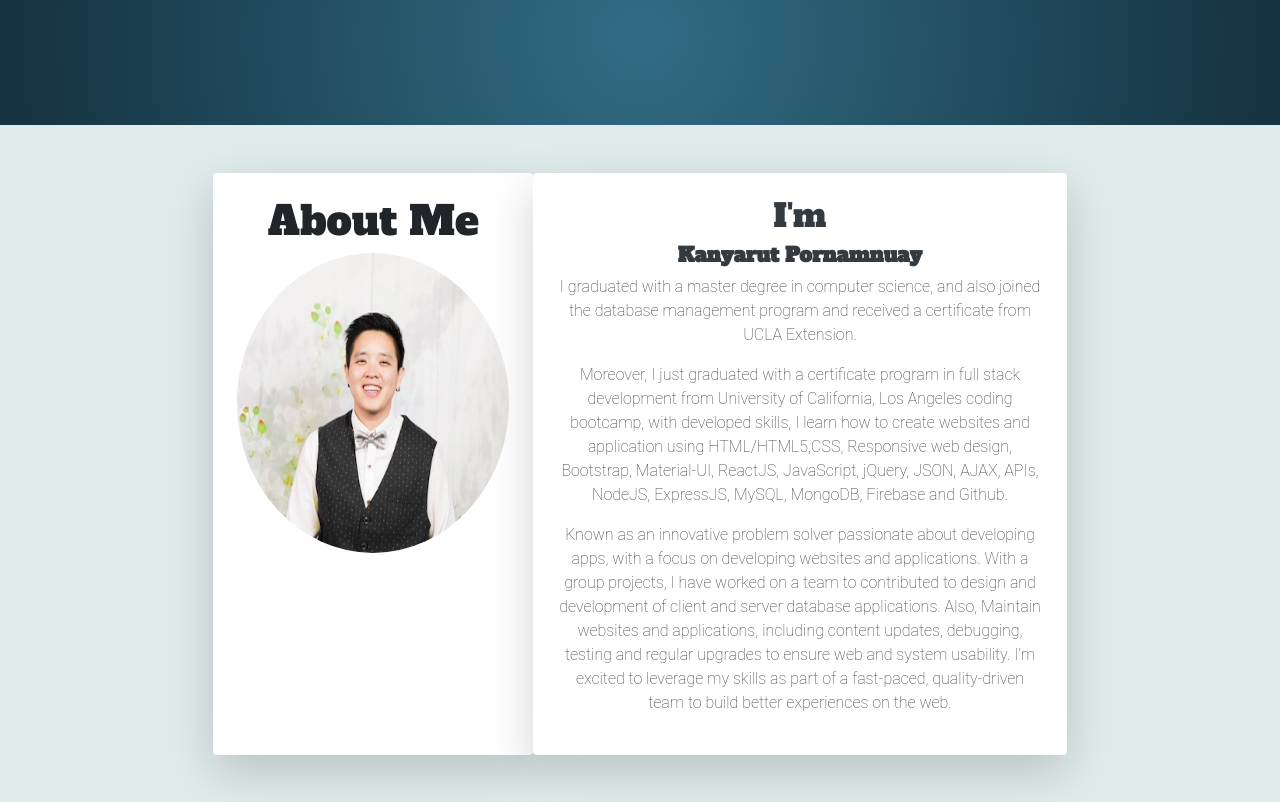
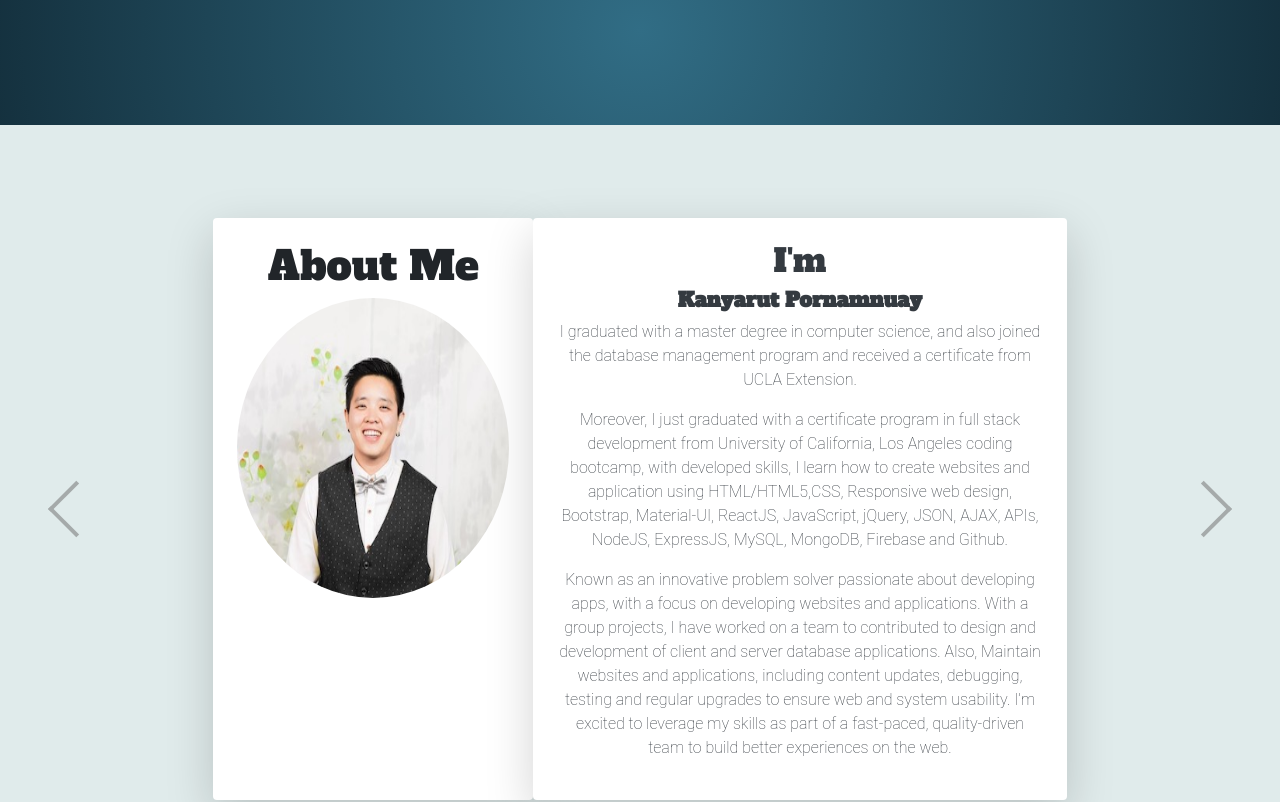
Before and after one commit to benbaba2525/kanyarut-portfolio, a React (Create React App) app: page / in a window 1280 px wide. Shown: the part 880-1682 px from the top of the page. Built offline with nearby package versions, Linux system fonts and the light colour scheme.

Commit message:
added awesome slide to about page

```diff
--- a/package.json
+++ b/package.json
@@ -15,6 +15,7 @@
     "path": "^0.12.7",
     "react": "^17.0.0",
     "react-awesome-button": "^6.5.1",
+    "react-awesome-slider": "^4.1.0",
     "react-bootstrap": "^1.4.0",
     "react-dom": "^17.0.0",
     "react-scripts": "3.4.4",
--- a/src/component/about.jsx
+++ b/src/component/about.jsx
@@ -2,6 +2,8 @@ import React from 'react';
 import myPicture from '../img/mypicture.jpeg';
 import WOW from "wowjs";
 //import Card from 'react-bootstrap/Card';
+import AwesomeSlider from 'react-awesome-slider';
+import 'react-awesome-slider/dist/styles.css';
 
 
 class About extends React.Component {
@@ -14,7 +16,7 @@ class About extends React.Component {
         {
           wrapper:{
            marginTop: "340px",
-           marginBottom: "100px"
+           //marginBottom: "100px"
           },
           img:{
             borderRadius: 50 + "%",
@@ -28,6 +30,7 @@ class About extends React.Component {
 
 <div id="wrapper" style={styles.wrapper}>
 
+<AwesomeSlider>
 
   <div className="row no-gutters" id="aboutMe" style={{backgroundColor:'#e0ebeb'}}>
   <div className="col-md-2 mb-md-0 p-md-4"></div>
@@ -72,9 +75,10 @@ quality-driven team to build better experiences on the web.
      </div>
      </div>
 
-
+     </AwesomeSlider>
      <div className="col-md-2 mb-md-0 p-md-4"></div>
     </div>
+
 
 
 
```
Also changed, not shown: 1 other file (tests, documents, lock files or other folders).
